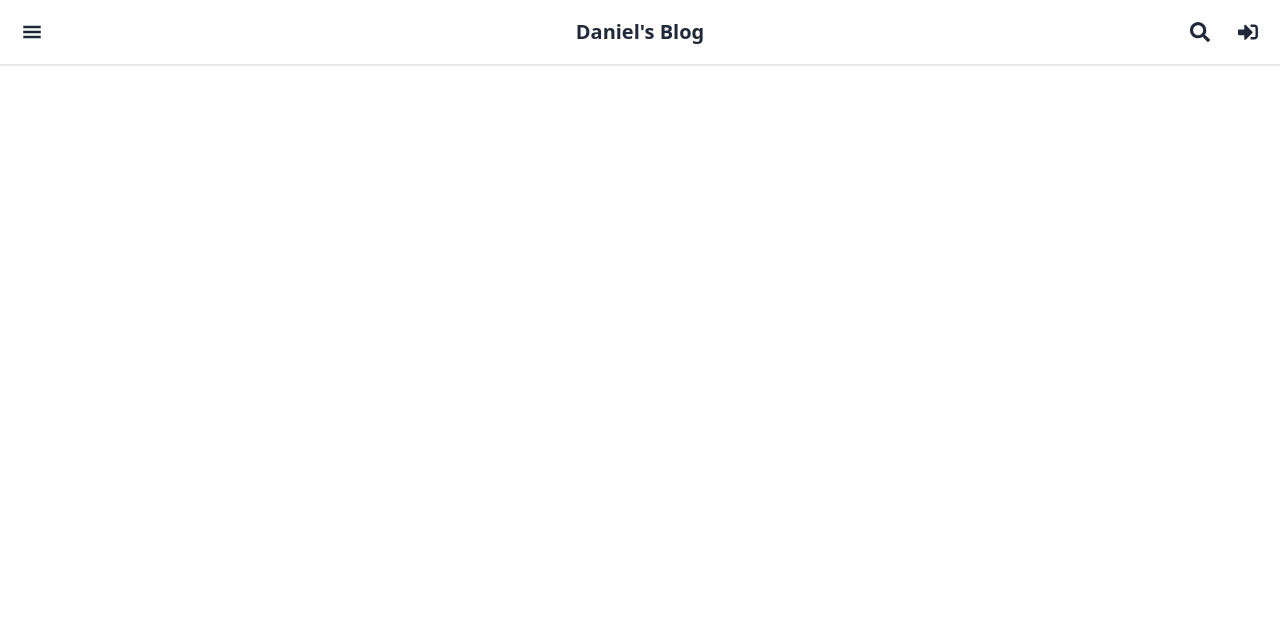
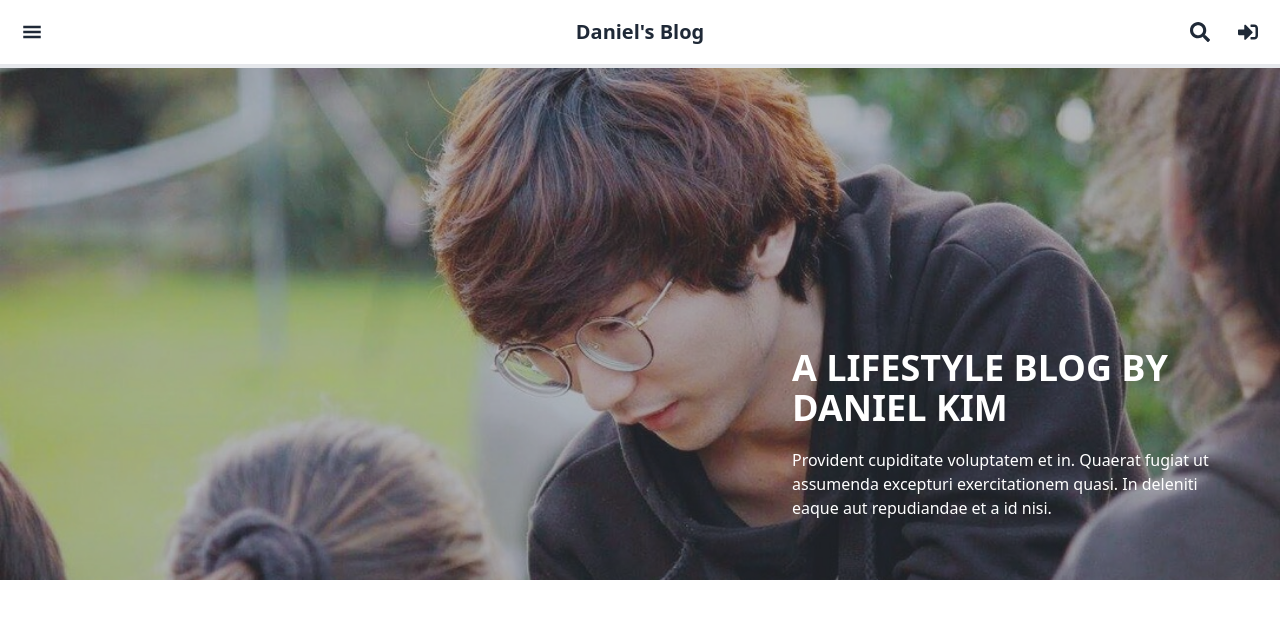
Before and after one commit to danielkim2711/personal-blog-app, a React (Create React App) app in the folder frontend/: page / in a window 1280 px wide. Shown: the top 618 px of the page. Built offline with nearby package versions, Linux system fonts and the light colour scheme.

Commit message:
Create header component

```diff
--- a/frontend/public/index.html
+++ b/frontend/public/index.html
@@ -1,5 +1,5 @@
 <!DOCTYPE html>
-<html lang="en">
+<html lang="en" data-theme="light">
   <head>
     <meta charset="utf-8" />
     <link rel="icon" href="%PUBLIC_URL%/favicon.ico" />
--- a/frontend/src/App.tsx
+++ b/frontend/src/App.tsx
@@ -1,10 +1,13 @@
 import { BrowserRouter as Router } from 'react-router-dom';
+
 import Navbar from './layouts/Navbar';
+import Header from './components/Header';
 
 function App() {
   return (
     <Router>
       <Navbar />
+      <Header />
     </Router>
   );
 }
--- /dev/null
+++ b/frontend/src/components/Header.tsx
@@ -0,0 +1,29 @@
+import React from 'react';
+import myImage from '../assets/images/daniel_kim.jpeg';
+
+const Header = () => {
+  return (
+    <div
+      className='hero h-[32rem] 2xl:h-[45rem] place-items-end'
+      style={{
+        backgroundImage: `url(${myImage})`,
+      }}
+    >
+      <div className='hero-overlay bg-opacity-40'></div>
+      <div className='hero-content text-neutral-content lg:p-10'>
+        <div className='max-w-md'>
+          <h1 className='mb-5 text-4xl 2xl:text-5xl font-bold'>
+            A LIFESTYLE BLOG BY DANIEL KIM
+          </h1>
+          <p className='mb-5'>
+            Provident cupiditate voluptatem et in. Quaerat fugiat ut assumenda
+            excepturi exercitationem quasi. In deleniti eaque aut repudiandae et
+            a id nisi.
+          </p>
+        </div>
+      </div>
+    </div>
+  );
+};
+
+export default Header;
--- a/frontend/src/layouts/Navbar.tsx
+++ b/frontend/src/layouts/Navbar.tsx
@@ -4,11 +4,11 @@ import { GiHamburgerMenu } from 'react-icons/gi';
 
 const Navbar = () => {
   return (
-    <div className='navbar bg-base-100 border-b-2'>
+    <div className='navbar bg-base-100 border-b-4 2xl:min-h-[5rem]'>
       <div className='navbar-start'>
         <div className='dropdown'>
           <label tabIndex={0} className='btn btn-ghost btn-circle'>
-            <GiHamburgerMenu className='w-5 h-5' />
+            <GiHamburgerMenu className='w-5 h-5 2xl:w-7 2xl:h-7' />
           </label>
           <ul
             tabIndex={0}
@@ -24,17 +24,17 @@ const Navbar = () => {
         </div>
       </div>
       <div className='navbar-center'>
-        <Link to='/' className='font-semibold text-xl'>
+        <Link to='/' className='font-semibold text-xl 2xl:text-2xl'>
           Daniel's Blog
         </Link>
       </div>
       <div className='navbar-end'>
         <button className='btn btn-ghost btn-circle'>
-          <FaSearch className='w-5 h-5' />
+          <FaSearch className='w-5 h-5 2xl:w-7 2xl:h-7' />
         </button>
         <button className='btn btn-ghost btn-circle'>
           <Link to='/login'>
-            <FaSignInAlt className='w-5 h-5' />
+            <FaSignInAlt className='w-5 h-5 2xl:w-7 2xl:h-7' />
           </Link>
         </button>
       </div>
```
Also changed, not shown: frontend/src/assets/images/daniel_kim.jpeg (added).
